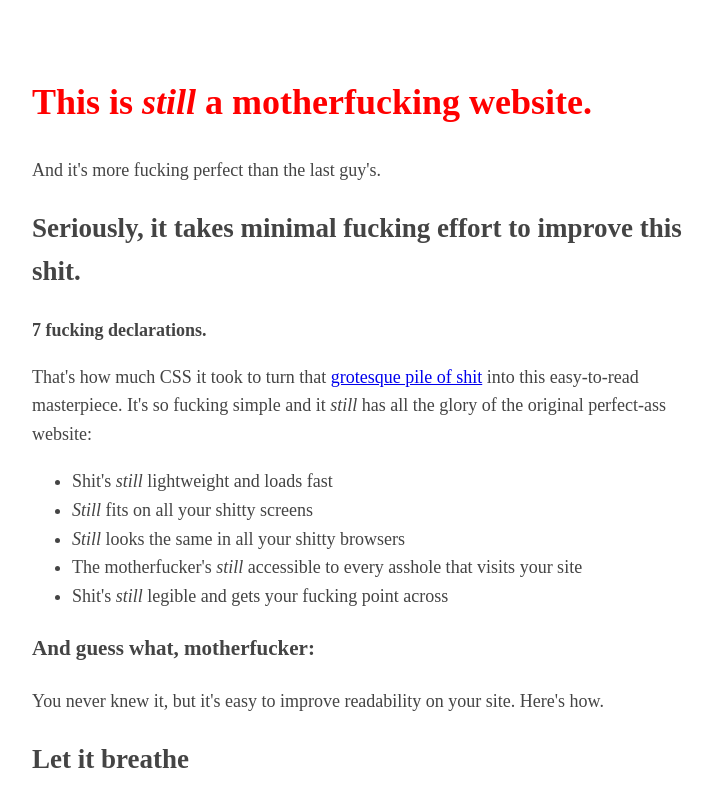
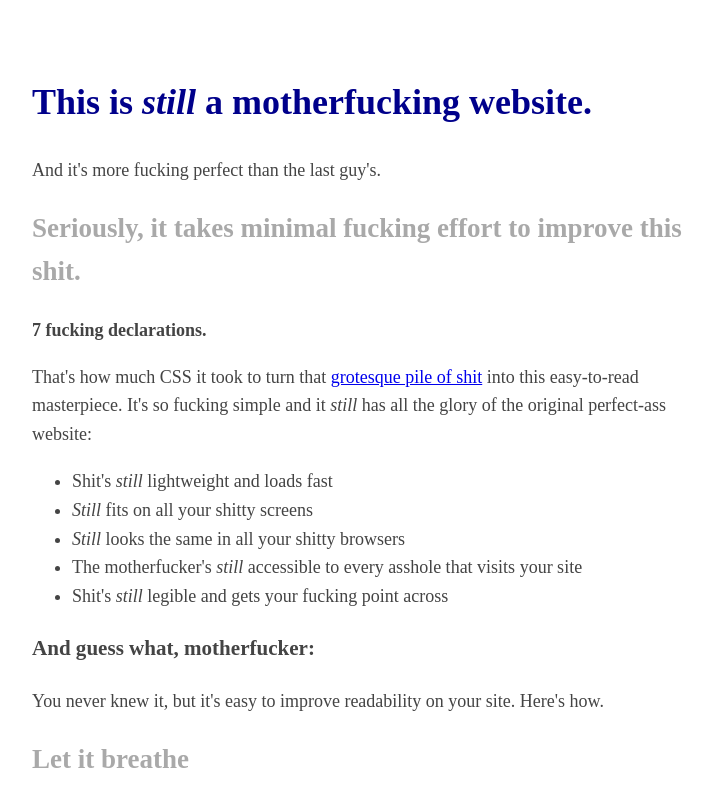
Before and after one commit to rjammazi87/rjammazi87.github.io, a plain HTML site: page index.html in a window 1280 px wide. Shown: the top 800 px of the page, without its empty margins (283-995 px from the left). Drawn offline with Linux system fonts and the light colour scheme; a script that the page names is missing.

Commit message:
MAJ du fichier style.css

```diff
--- a/style.css
+++ b/style.css
@@ -10,7 +10,11 @@ body
 
 h1
 	{
-		color: #FF0000;
+		color: #00008B;
+	}
+h2
+	{
+		color: #A9A9A9;
 	}
 
 {
```
